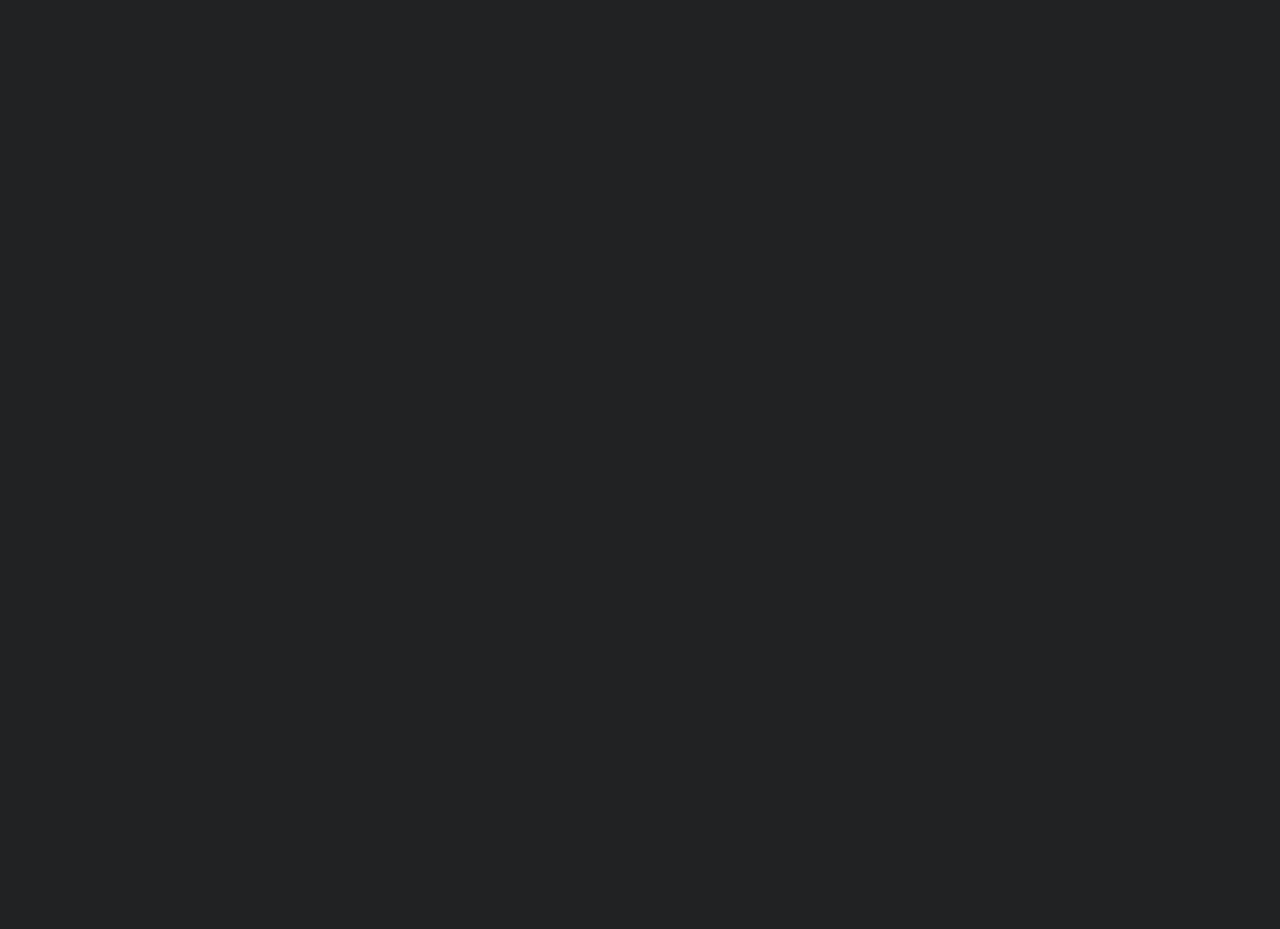
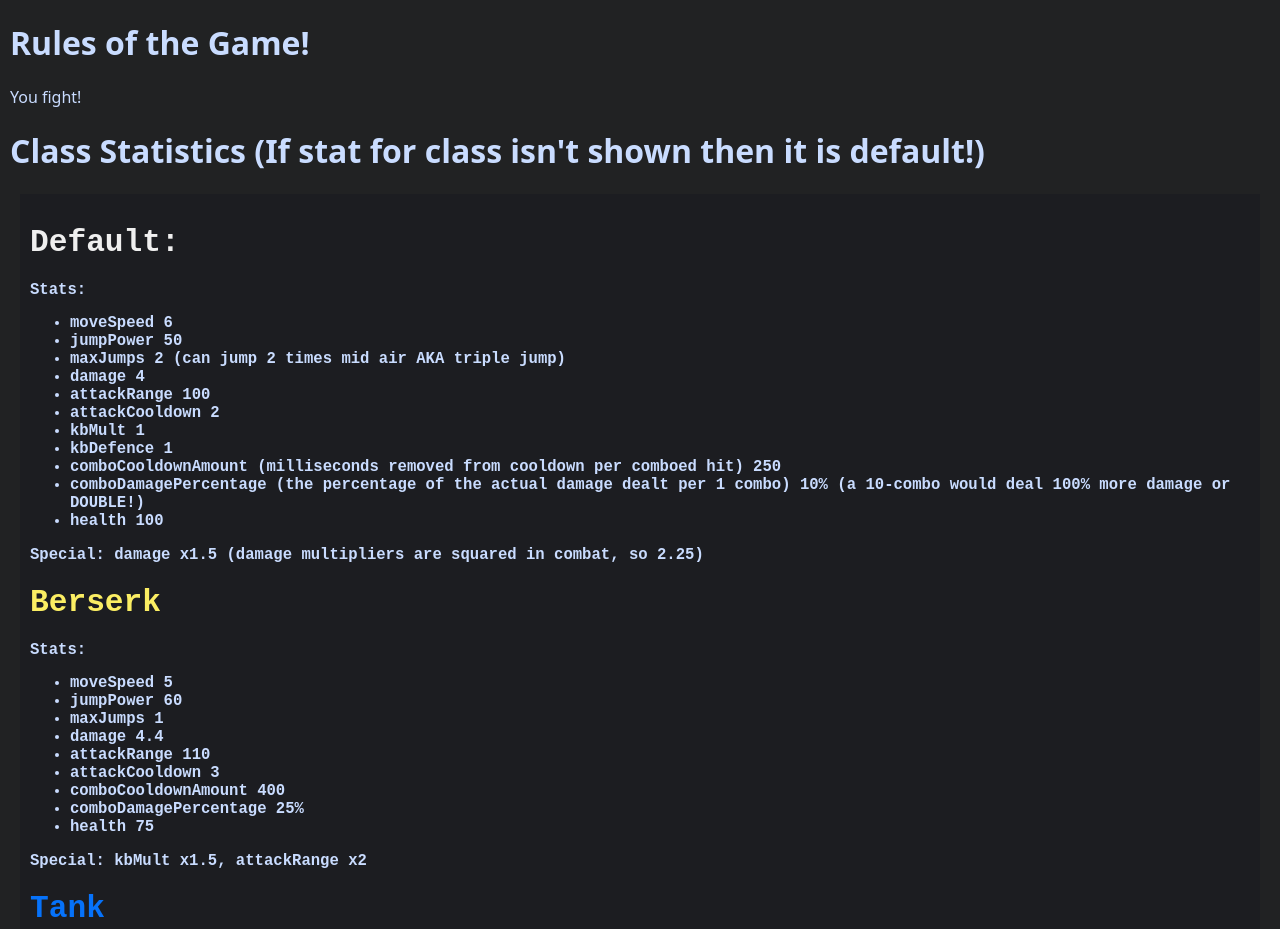
Before and after one commit to def-SpaceWar/CuboidFightRemade, a plain HTML site: page rules/index.html in a window 1280 px wide. Before the commit the page ends 800 px from the top, so only its background shows below. Drawn offline with Linux system fonts and the light colour scheme; files that its build step writes are made by us from their sources.

Commit message:
Ugh, unfinished part 2, need to finish info cards

```diff
--- a/rules/index.html
+++ b/rules/index.html
@@ -5,8 +5,54 @@
         <meta charset="UTF-8">
         <meta name="viewport" content="width=device-width, initial-scale=1">
         <link href="static/css/style.css" rel="stylesheet">
+        <!-- needed for dev purposes -->
+        <link href="../static/css/style.css" rel="stylesheet">
     </head>
     <body>
+        <h1>Rules of the Game!</h1>
 
+        <p>You fight!</p>
+
+        <h1>Class Statistics (If stat for class isn't shown then it is default!)</h1>
+
+        <div class="cards">
+            <h1 style="color: #efefef">Default:</h3>
+
+            <p>Stats:</p>
+            <ul>
+                <li>moveSpeed 6</li>
+                <li>jumpPower 50</li>
+                <li>maxJumps 2 (can jump 2 times mid air AKA triple jump)</li>
+                <li>damage 4</li>
+                <li>attackRange 100</li>
+                <li>attackCooldown 2</li>
+                <li>kbMult 1</li>
+                <li>kbDefence 1</li>
+                <li>comboCooldownAmount (milliseconds removed from cooldown per comboed hit) 250</li>
+                <li>comboDamagePercentage (the percentage of the actual damage dealt per 1 combo) 10% (a 10-combo would deal 100% more damage or DOUBLE!)</li>
+                <li>health 100</li>
+            </ul>
+
+            <p>Special: damage x1.5 (damage multipliers are squared in combat, so 2.25)</p>
+
+            <h1 style="color: #fbee63">Berserk</h3>
+
+            <p>Stats:</p>
+            <ul>
+                <li>moveSpeed 5</li>
+                <li>jumpPower 60</li>
+                <li>maxJumps 1</li>
+                <li>damage 4.4</li>
+                <li>attackRange 110</li>
+                <li>attackCooldown 3</li>
+                <li>comboCooldownAmount 400</li>
+                <li>comboDamagePercentage 25%</li>
+                <li>health 75</li>
+            </ul>
+
+            <p>Special: kbMult x1.5, attackRange x2</p>
+
+            <h1 style="color: #0672FA">Tank</h1>
+        </div>
     </body>
 </html>
--- a/static/css/style.css
+++ b/static/css/style.css
@@ -218,3 +218,12 @@ button {
     caret-color: #ff4;
     border: solid #ff4 2px;
 }
+
+.cards {
+    font-family: monospace;
+    font-size: 120%;
+    font-weight: bold;
+    background-color: #1C1D21;
+    padding: 10px;
+    margin: 10px;
+}
```
Also changed, not shown: lib/player/Player.js.
